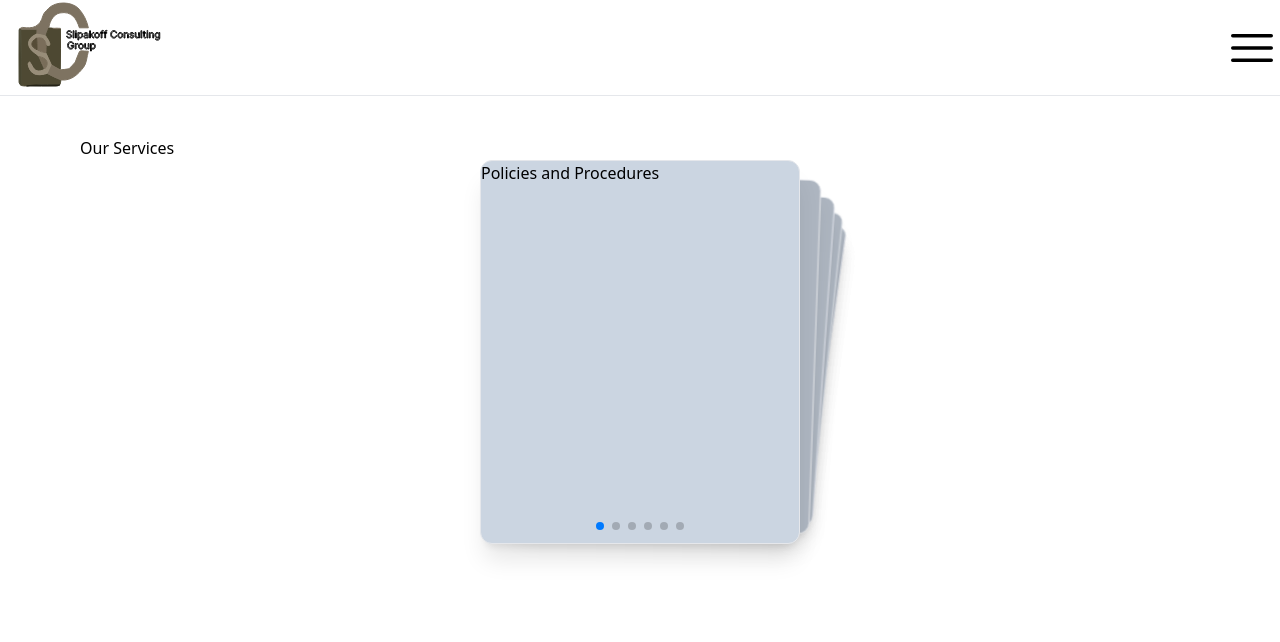
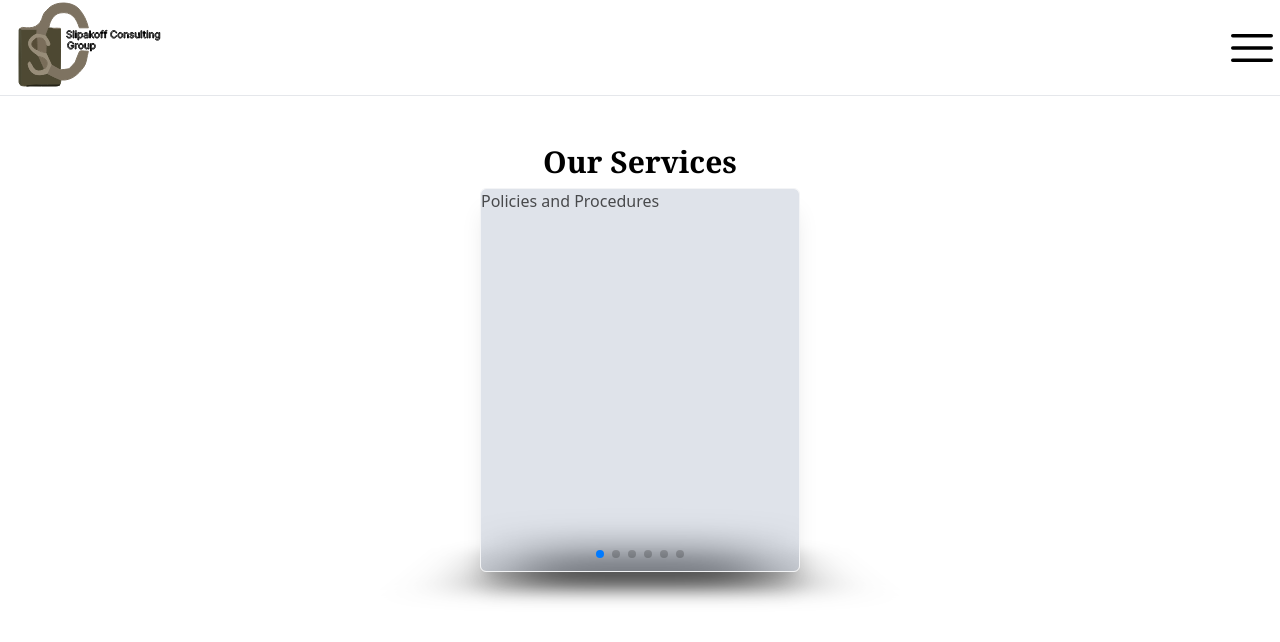
Before and after one commit to hossemedineali/SlipakoffConsulting, a Next.js app: page /components/newService in a window 1280 px wide. Shown: the top 642 px of the page. Built offline with nearby package versions, Linux system fonts and the light colour scheme.

Commit message:
add cubic slider

```diff
--- a/src/pages/components/about.tsx
+++ b/src/pages/components/about.tsx
@@ -2,14 +2,20 @@ import {motion} from 'framer-motion'
 const About = () => {
   return ( <div className="w-full overflow-hidden text-center h-full flex flex-col md:flex-row md:p-10  p-3  gap-1  ">
 
-    <motion.div initial={{y:20,opacity:0}} whileInView={{y:0,opacity:1,}} transition={{duration:2,delay:1}} className="gap-2  w-full flex flex-col items-center justify-center  h-1/2 md:w-1/2 md:h-full ">
-    <p className=' text-sm md:text-xl text-left font-bold'>In today’s tough economic times, owners and managers are driven to cut costs, improve productivity and reduce HR risks.
+    <motion.div initial={{y:20,opacity:0}} whileInView={{y:0,opacity:1,}} transition={{duration:2,delay:1}} className="gap-2 px-4 leading-relaxed  w-full flex flex-col items-center justify-center  h-1/2 md:w-1/2 md:h-full ">
+    <p className='first-letter:text-3xl text-md md:text-xl text-left font-bold'>In today’s tough economic times, owners and managers are driven to cut costs, improve productivity and reduce HR risks.
+    </p>
+    <p className='text-md md:text-xl text-left font-bold'>
 
 When your company is in crisis,  in need of immediate preventative measures we will provide management solutions that align with legal/regulatory requirements.
+    </p>
+
+<p className='hidden md:block  md:text-xl text-left font-bold'>
 
 We are a multi-disciplinary management consulting firm with deep experience in all aspects of HR processes and principles; providing expertise in the reduction of risk and operational expenses. We assist our clients in improving positive employee relations while reducing exposure to potentially costly labor activities.
+</p>
 
-</p>
+
 
     </motion.div>
     <motion.div initial={{y:20,opacity:0}} whileInView={{y:0,opacity:1,}} transition={{duration:2,delay:1}}  className="w-full  p-10 flex justify-center items-center h-1/2 md:w-1/2 md:h-full  relative" >
--- a/src/pages/components/header.tsx
+++ b/src/pages/components/header.tsx
@@ -19,7 +19,7 @@ const {isLoading}=useIsLoading()
       initial={{
         left: "50%",
         top: "50%",
-        translateX: "-50%",
+        translateX: "-25%",
         translateY: "-50%",
       }}
       animate={{ left: "15px", top: "0px", translateX: 0, translateY: 0 }}
--- a/src/pages/components/newService.tsx
+++ b/src/pages/components/newService.tsx
@@ -1,39 +1,67 @@
 import React from 'react';
 import { Swiper, SwiperSlide } from 'swiper/react';
-import { Navigation, Pagination, Scrollbar, A11y,Autoplay } from 'swiper';
-import { EffectCards, } from "swiper";
-
+import { Navigation, Pagination, Scrollbar, A11y,Autoplay ,} from 'swiper';
+import { EffectCards, EffectFlip,EffectCube} from "swiper";
+import {motion} from 'framer-motion'
 import 'swiper/css';
 import 'swiper/css/effect-coverflow';
 import 'swiper/css/pagination';
 import 'swiper/css/navigation';
 import "swiper/css/effect-cards";
+import "swiper/css/effect-flip";
+import "swiper/css";
+import "swiper/css/effect-flip";
+import "swiper/css/pagination";
+import "swiper/css/navigation";
+import "swiper/css/effect-cube";
 
 
-
+/*
+className='h-96 w-full max-w-xs mx-auto'
+loop={true}
+          autoplay={{
+            delay: 2500,
+            disableOnInteraction: false,
+          }} */
 function App() {
     const services = ['Policies and Procedures', 'Customized Employee Handbook', 'Benefits Review', 'Positive Employee Relations', 'Arbitrations', 'NLRB Actions'];
     const colors=['red','blue','green','yellow','brown','grey']
   return (
     <div className=' h-full flex flex-col md:px-20 px-8 pt-10'>
-        <h1>Our Services</h1>
+        <h1 className='text-3xl text-center py-2 font-semibold font-serif'>Our Services</h1>
          <Swiper
-         loop={true}
-         className='h-96 w-full max-w-xs mx-auto'
-         effect={"cards"}
+        effect={"cube"}
         grabCursor={true}
-        pagination={{
-            clickable: true,
-          }}
-          autoplay={{
-            delay: 2500,
-            disableOnInteraction: false,
-          }}
-          modules={[Pagination, Navigation,EffectCards,Autoplay]}
+        pagination={true}
+        navigation={false}
+        loop={true}
+       cubeEffect={{
+        shadow: true,
+        slideShadows: true,
+        shadowOffset: 20,
+        shadowScale: 0.94,
+      }}
+      autoplay={{
+        delay: 3500,
+        disableOnInteraction: false,
+        pauseOnMouseEnter:true,
+        waitForTransition:true
+      }}
+
+        modules={[ Pagination, Navigation,EffectCube,Autoplay]}
+        className="mySwiper relative h-96 w-full max-w-xs mx-auto"
 
     >
         {services.map((item,index)=>{
-            return       <SwiperSlide key={index}  className='h-40 rounded-xl shadow-xl w-40 border hover:cursor-pointer bg-slate-300'>{item}</SwiperSlide>
+            return       <SwiperSlide key={index}  className='h-full block  w-10/12
+            bg-slate-400 rounded-md bg-clip-padding backdrop-filter backdrop-blur-lg bg-opacity-30 border border-gray-100
+
+             shadow-xl   hover:cursor-pointer '>
+                <motion.span initial={{x:10,opacity:0}} animate={{x:0,opacity:1}} transition={{duration:2,delay:1}}>
+                {item}
+
+                </motion.span>
+                </SwiperSlide>
 
         })}
 
```
